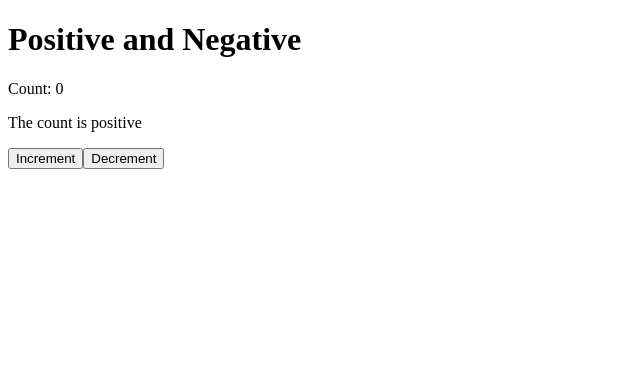
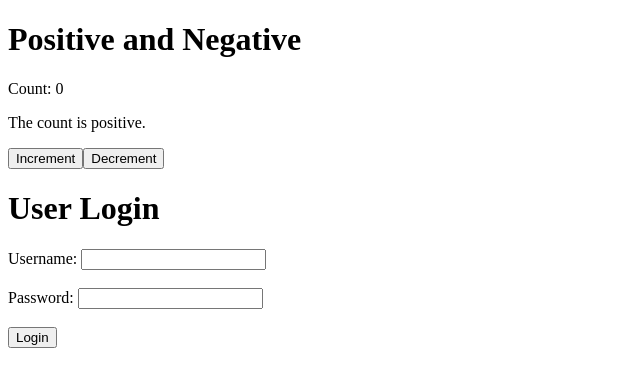
Before and after one commit to 7vTr0x7/React.js-2, a React (Vite) app in the folder IR_Practice1/: page / in a window 1280 px wide. Shown: the top 386 px of the page, without its empty margins (0-640 px from the left). Built offline with nearby package versions, Linux system fonts and the light colour scheme.

Commit message:
IR_Practice1 - UserLogin

```diff
--- a/IR_Practice1/src/App.jsx
+++ b/IR_Practice1/src/App.jsx
@@ -1,10 +1,12 @@
 import React from "react";
 import PosNeg from "./components/PosNeg";
+import UserLogin from "./components/UserLogin";
 
 const App = () => {
   return (
     <div>
       <PosNeg />
+      <UserLogin />
     </div>
   );
 };
--- a/IR_Practice1/src/components/PosNeg.jsx
+++ b/IR_Practice1/src/components/PosNeg.jsx
@@ -7,7 +7,7 @@ const PosNeg = () => {
     <div>
       <h1>Positive and Negative</h1>
       <p>Count: {count}</p>
-      <p>{count >= 0 ? "The count is positive" : "The count is negative"}</p>
+      <p>{count >= 0 ? "The count is positive." : "The count is negative."}</p>
       <button onClick={() => setCount((prev) => prev + 1)}>Increment</button>
       <button onClick={() => setCount((prev) => prev - 1)}>Decrement</button>
     </div>
--- /dev/null
+++ b/IR_Practice1/src/components/UserLogin.jsx
@@ -0,0 +1,47 @@
+import React, { useState } from "react";
+
+const UserLogin = () => {
+  const [name, setName] = useState("");
+  const [pass, setPass] = useState("");
+  const [loggedIn, setLoggedIn] = useState(false);
+
+  const submitHandler = (e) => {
+    e.preventDefault();
+    if (name && pass) {
+      setLoggedIn(true);
+    }
+  };
+
+  return (
+    <div>
+      <h1>User Login</h1>
+      {loggedIn ? (
+        <div>
+          <h2>Welcome, {name}!</h2>
+        </div>
+      ) : (
+        <form onSubmit={submitHandler}>
+          <label htmlFor="username">Username: </label>
+          <input
+            id="username"
+            type="text"
+            onChange={(e) => setName(e.target.value)}
+          />
+          <br />
+          <br />
+          <label htmlFor="password">Password: </label>
+          <input
+            id="password"
+            type="password"
+            onChange={(e) => setPass(e.target.value)}
+          />
+          <br />
+          <br />
+          <button type="submit">Login</button>
+        </form>
+      )}
+    </div>
+  );
+};
+
+export default UserLogin;
```
